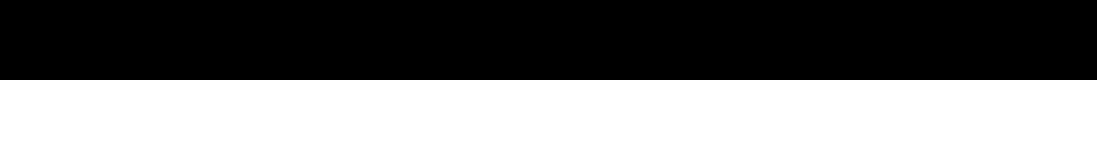
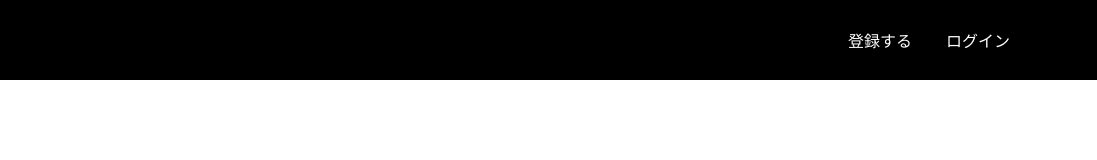
Before and after one commit to hiropon0218/tecpit_html, a plain HTML site: page index.html in a window 1280 px wide. Shown: the full height of the page, 183-1280 px from the left. Drawn offline with Linux system fonts and the light colour scheme.

Commit message:
ヘッダーメニューの設定

```diff
--- a/index.html
+++ b/index.html
@@ -14,6 +14,12 @@
           <div class="logo">
             <div class="logo-main"><img src="images/logo.svg"/></div>
           </div>
+          <nav>
+            <ul>
+              <li><a href="">登録する</a></li>
+              <li><a href="">ログイン</a></li>
+            </ul>
+          </nav>
         </div>
       </div>
     </header>
--- a/style.css
+++ b/style.css
@@ -42,3 +42,23 @@ header {
   margin-bottom: 25px;
   line-height: 0;
 }
+
+header nav {
+  width: 70%;
+}
+
+header ul {
+  display: flex;
+  justify-content: flex-end;
+  padding-right: 15px;
+}
+
+header li a {
+  color: #fff;
+  padding: 28px 17px;
+  display: block;
+}
+
+header li a:hover {
+  color: #009e45;
+}
```
